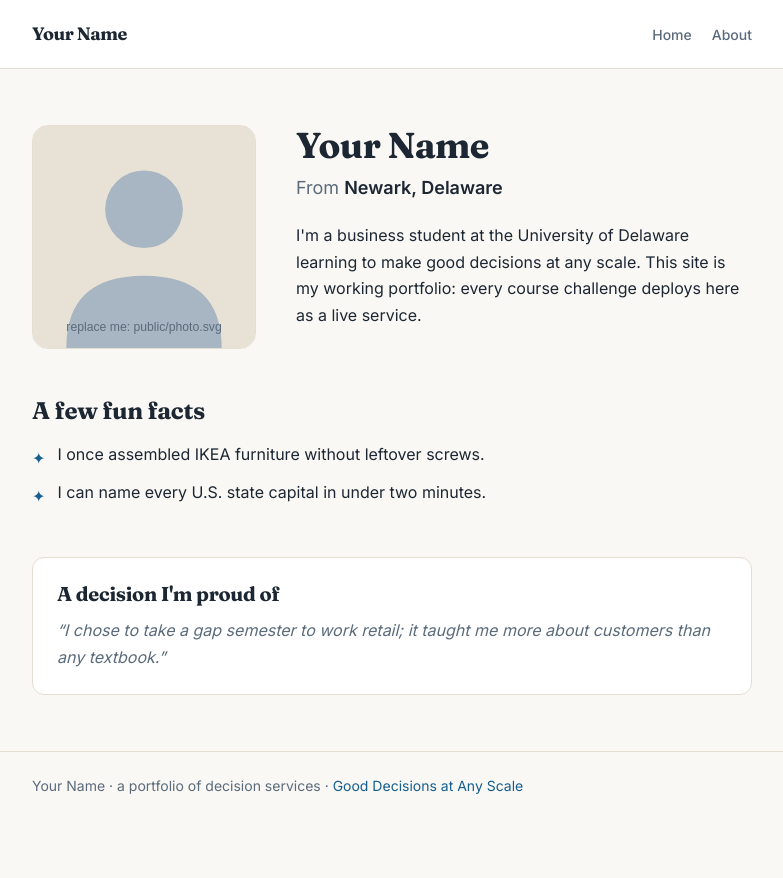
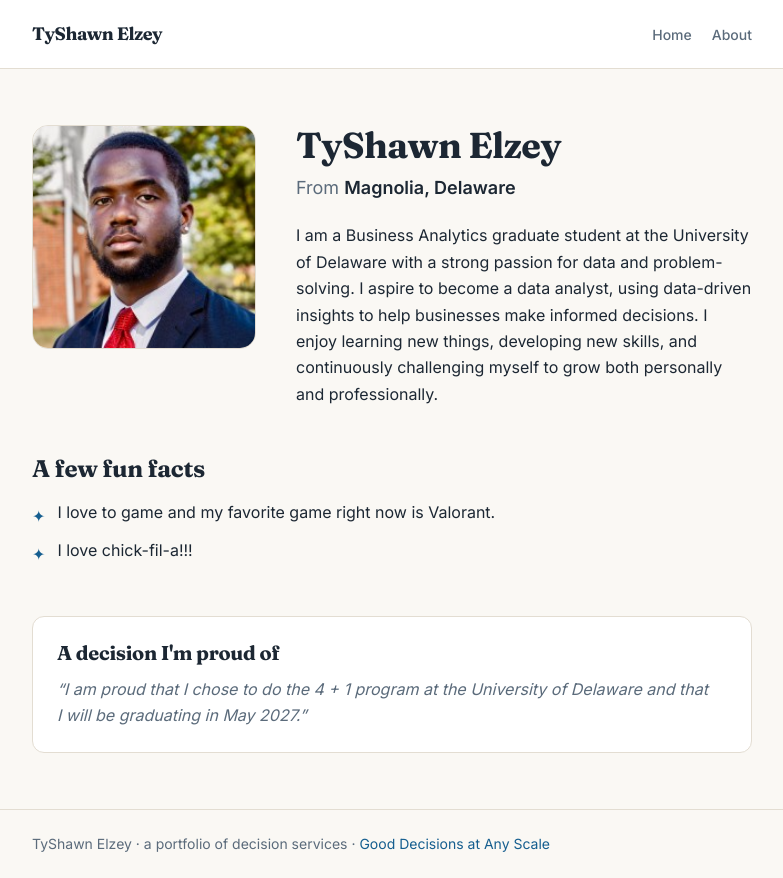
Before and after one commit to Ty-E77/my-site, a Next.js app: page /about in a window 1280 px wide. Shown: the whole page, without its empty margins (248-1031 px from the left). Before the commit the page ends 820 px from the top, so only its background shows below. Built offline with nearby package versions, Linux system fonts and the light colour scheme.

Commit message:
Point repoUrl at my GitHub repo

```diff
--- a/src/profile.ts
+++ b/src/profile.ts
@@ -16,33 +16,33 @@
 
 export const profile = {
   /** Your name as you want it to appear everywhere. */
-  displayName: "Your Name",
+  displayName: "TyShawn Elzey",
 
   /** Your UD email — must match the one you signed into the course with. */
-  email: "you@udel.edu",
+  email: "tyshawn@udel.edu",
 
   /** Where you're from. Shows on your roster card and /about. */
-  hometown: "Newark, Delaware",
+  hometown: "Magnolia, Delaware",
 
   /**
    * 2 to 4 fun facts (the grader checks the count!). Real ones: they're
    * how classmates find something to say hello about.
    */
   funFacts: [
-    "I once assembled IKEA furniture without leftover screws.",
-    "I can name every U.S. state capital in under two minutes.",
+    "I love to game and my favorite game right now is Valorant.",
+    "I love chick-fil-a!!!",
   ],
 
   /** One decision you're proud of, in a sentence. */
   decisionImProudOf:
-    "I chose to take a gap semester to work retail; it taught me more about customers than any textbook.",
+    "I am proud that I chose to do the 4 + 1 program at the University of Delaware and that I will be graduating in May 2027.",
 
   /**
    * Your photo. Replace public/photo.svg with a real photo of you
    * (e.g. put photo.jpg in the public/ folder and change this to "/photo.jpg").
    * It must be a real image file: the grader fetches it and checks.
    */
-  photoPath: "/photo.svg",
+  photoPath: "/photo.jpg",
 
   /**
    * Who can see your roster card:
@@ -52,18 +52,18 @@ export const profile = {
   rosterVisibility: "class" as "class" | "professor-only",
 
   /** A one-line tagline for your home page. Make it yours. */
-  tagline: "Building a portfolio of decision services, one lane at a time.",
+  tagline: "Turning complex data into clear business moves.",
 
   /**
    * A short bio for your home page: two or three sentences, written like
    * a person, not a resume. What are you studying? What do you care about?
    */
-  bio: "I'm a business student at the University of Delaware learning to make good decisions at any scale. This site is my working portfolio: every course challenge deploys here as a live service.",
+  bio: "I am a Business Analytics graduate student at the University of Delaware with a strong passion for data and problem-solving. I aspire to become a data analyst, using data-driven insights to help businesses make informed decisions. I enjoy learning new things, developing new skills, and continuously challenging myself to grow both personally and professionally.",
 
   /**
    * Your GitHub repo URL. The course platform reads this from /api/health to
    * verify you have ≥ 5 commits spread over days (not one bulk dump).
    * Example: "https://github.com/your-username/your-repo"
    */
-  repoUrl: "https://github.com/your-username/your-repo",
+  repoUrl: "https://github.com/Ty-E77/my-site",
 };
```
Also changed, not shown: public/photo.jpg (added).
